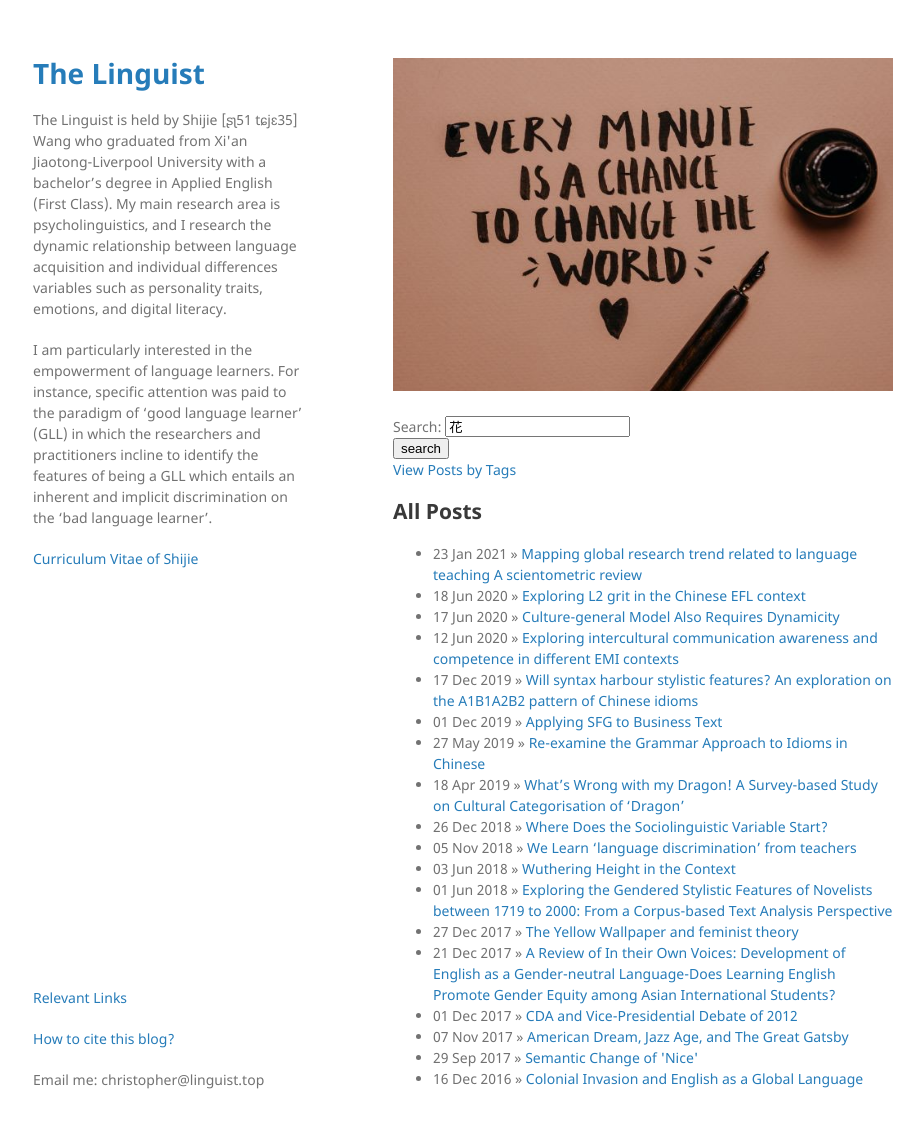
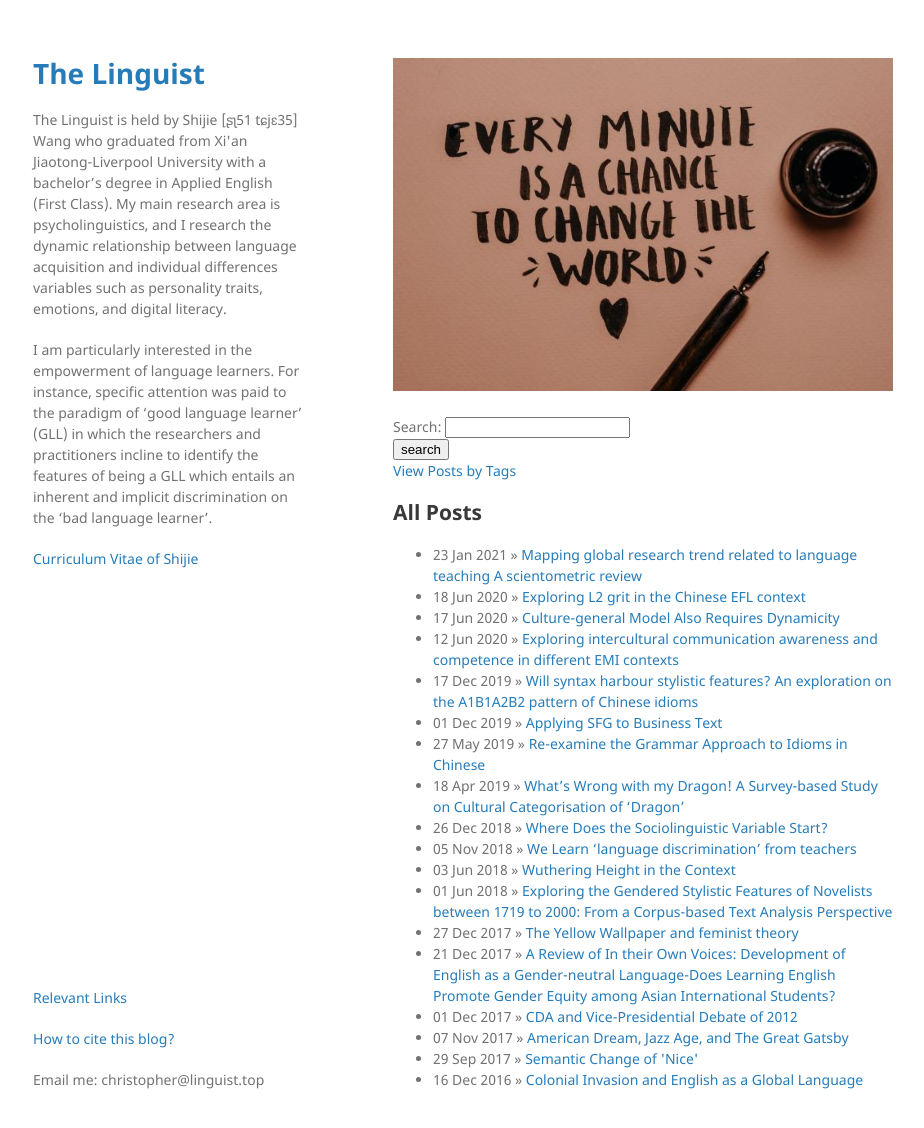
Before and after one commit to ChristopherTLAL/personal-blog, a Jekyll site: the page built from index.md, in a window 1280 px wide and 1160 px high. Shown: the top 1128 px of the window, without its empty margins (177-1101 px from the left). Built offline with Jekyll 4.4.1, drawn with Linux system fonts in a browser that asks for light colours; our own code applies the rules of GitHub Pages for plain Markdown files.

Commit message:
Update default.html

```diff
--- a/_layouts/default.html
+++ b/_layouts/default.html
@@ -28,7 +28,7 @@
         <form action="http://linguist.top" method="get">
     <div>
          <label for="search">Search:</label>
-         <input name="search" id="search" value="花">
+         <input name="search" id="search">
     </div>
     <div>
          <button>search</button>
```
